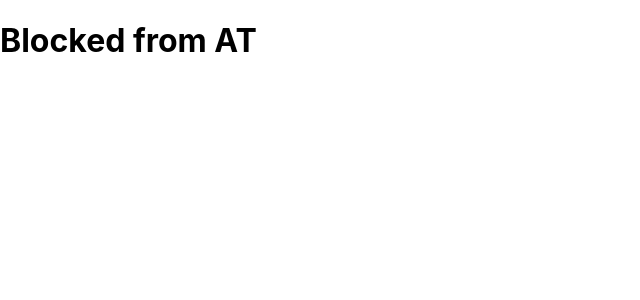
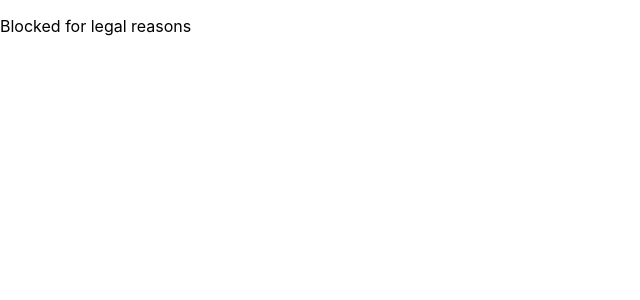
Before and after one commit to sebastianroming/nextjs-starter-kit, a Next.js app: page /blocked in a window 1280 px wide. Shown: the top 300 px of the page, without its empty margins (0-640 px from the left). Built offline with nearby package versions, Linux system fonts and the light colour scheme.

Commit message:
middleware 3

```diff
--- a/pages/blocked.js
+++ b/pages/blocked.js
@@ -1,7 +1,7 @@
 export default function Blocked() {
 
   return(
-    <h1>Blocked from AT</h1>
+    <p>Blocked for legal reasons</p>
   )
 
 }
```
Also changed, not shown: pages/[country].js (+8 -4 lines).
